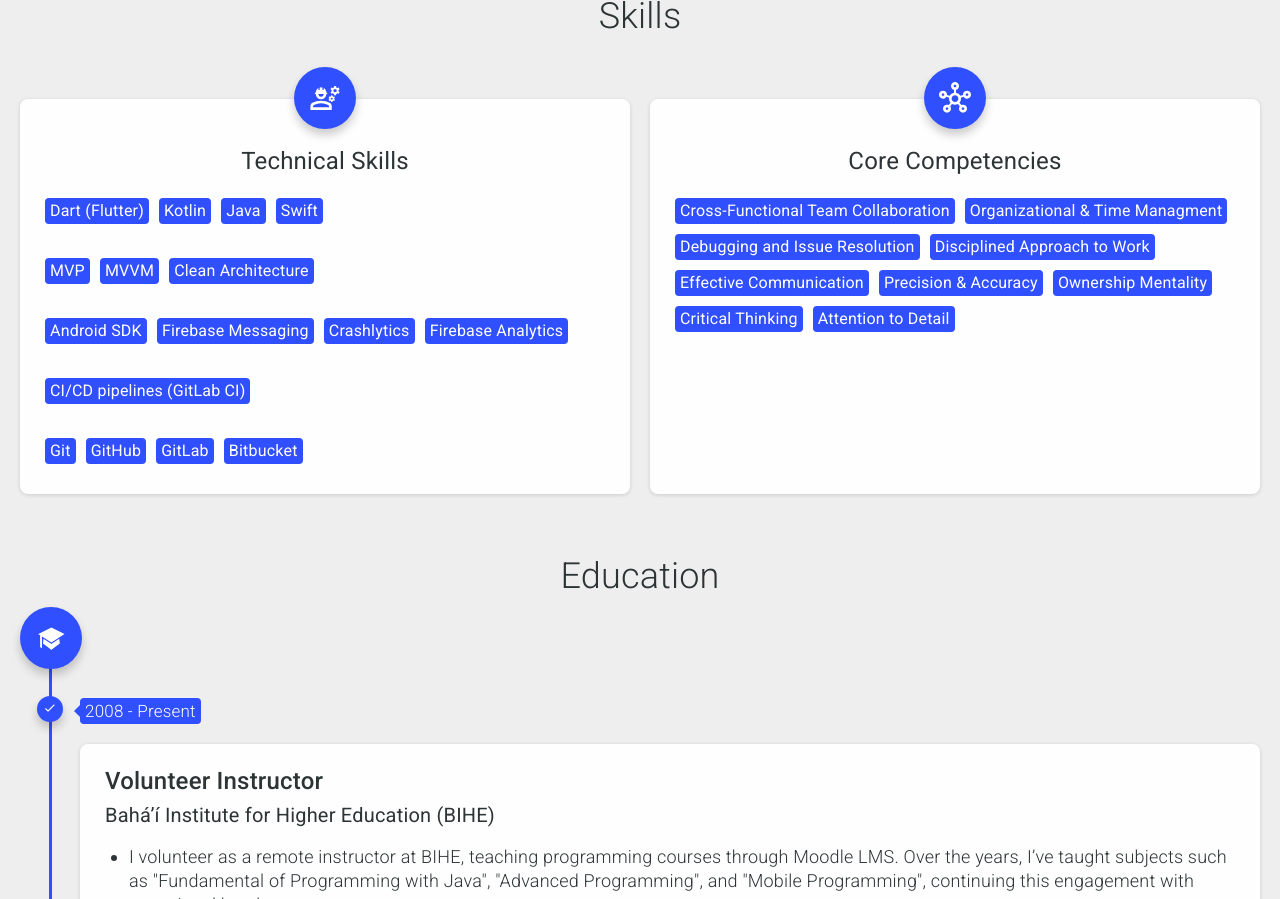
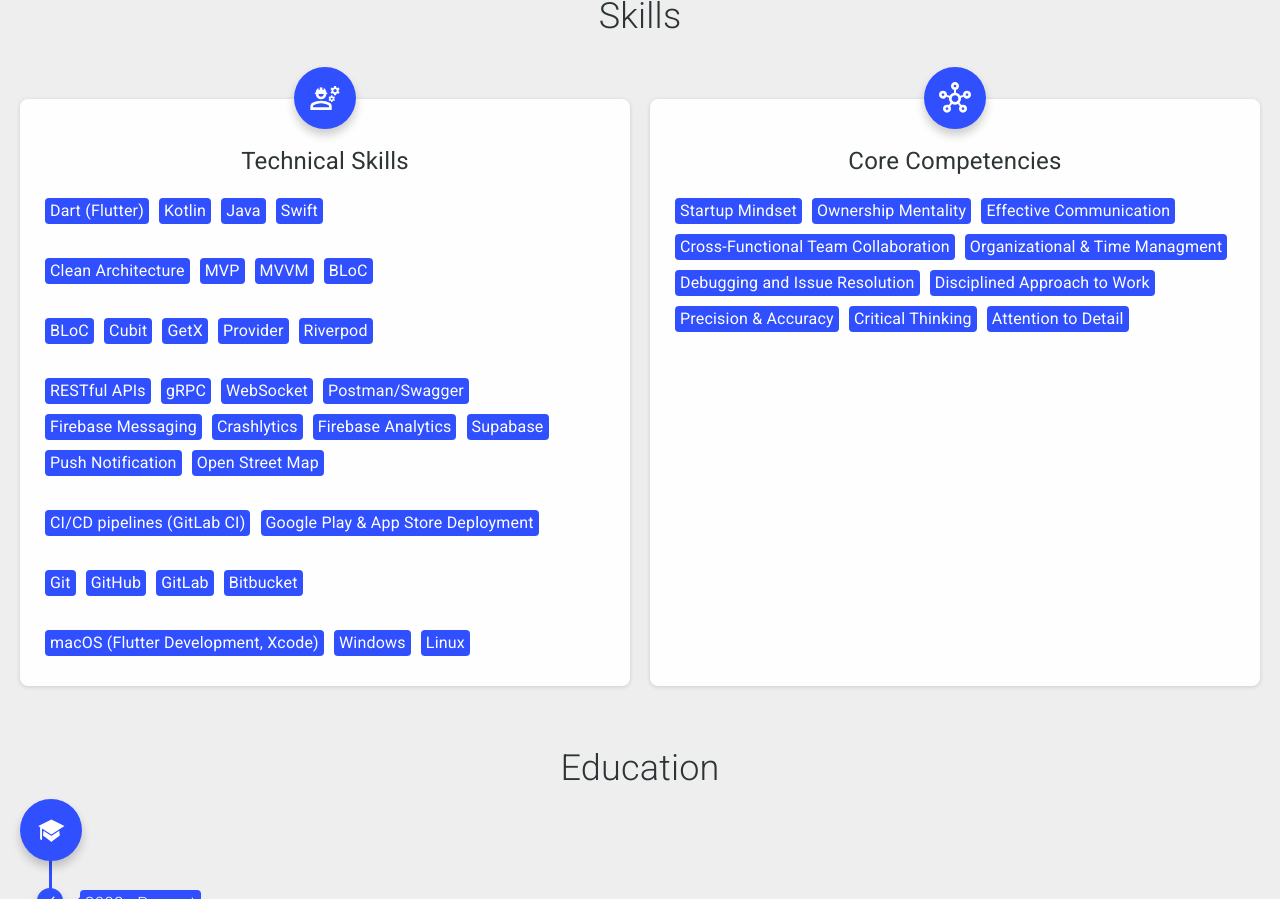
Before and after one commit to arashmidos/arashmidos.github.io, a plain HTML site: page index.html in a window 1280 px wide. Shown: the part 5201-6100 px from the top of the page. Drawn offline with Linux system fonts and the light colour scheme; files whose address does not match are found by name.

Commit message:
add more skills

```diff
--- a/index.html
+++ b/index.html
@@ -563,27 +563,53 @@
 								<div class="skill-set">Swift</div>
 								</br>
 								</br>
+								<div class="skill-set">Clean Architecture</div>
 								<div class="skill-set">MVP</div>
 								<div class="skill-set">MVVM</div>
+								<div class="skill-set">BLoC</div>
 
-								<div class="skill-set">Clean Architecture</div>
 								</br>
 								</br>
-								<div class="skill-set">Android SDK</div>
+								<div class="skill-set">BLoC</div>
+								<div class="skill-set">Cubit</div>
+								<div class="skill-set">GetX</div>
+								<div class="skill-set">Provider</div>
+								<div class="skill-set">Riverpod</div>
+								<!--
 
+Tools and Platforms: Android Studio, VS Code, Cursor, Jira, Agile methodologies, Figma, FlutterFlow
+ -->
+								</br>
+								</br>
+
+
+								<div class="skill-set">RESTful APIs</div>
+								<div class="skill-set">gRPC</div>
+								<div class="skill-set">WebSocket</div>
+								<div class="skill-set">Postman/Swagger</div>
 								<div class="skill-set">Firebase Messaging</div>
 								<div class="skill-set">Crashlytics</div>
 								<div class="skill-set">Firebase Analytics</div>
+								<div class="skill-set">Supabase</div>
+								<div class="skill-set">Push Notification</div>
+								<div class="skill-set">Open Street Map</div>
 
 								</br>
 								</br>
 								<div class="skill-set">CI/CD pipelines (GitLab CI)</div>
+								<div class="skill-set">Google Play & App Store Deployment</div>
 								</br>
 								</br>
 								<div class="skill-set">Git</div>
 								<div class="skill-set">GitHub</div>
 								<div class="skill-set">GitLab</div>
 								<div class="skill-set">Bitbucket</div>
+
+								</br>
+								</br>
+								<div class="skill-set">macOS (Flutter Development, Xcode)</div>
+								<div class="skill-set">Windows</div>
+								<div class="skill-set">Linux</div>
 							</div>
 						</div>
 						<div class="col col-m-12 col-t-6 col-d-6">
@@ -593,13 +619,14 @@
 									</div>
 									<div class="name">Core Competencies</div>
 								</div>
+								<div class="skill-set">Startup Mindset</div>
+								<div class="skill-set">Ownership Mentality</div>
+								<div class="skill-set">Effective Communication</div>
 								<div class="skill-set">Cross-Functional Team Collaboration</div>
 								<div class="skill-set">Organizational & Time Managment</div>
 								<div class="skill-set">Debugging and Issue Resolution</div>
 								<div class="skill-set">Disciplined Approach to Work</div>
-								<div class="skill-set">Effective Communication</div>
 								<div class="skill-set">Precision & Accuracy</div>
-								<div class="skill-set">Ownership Mentality</div>
 								<div class="skill-set">Critical Thinking</div>
 								<div class="skill-set">Attention to Detail</div>
 							</div>
```
